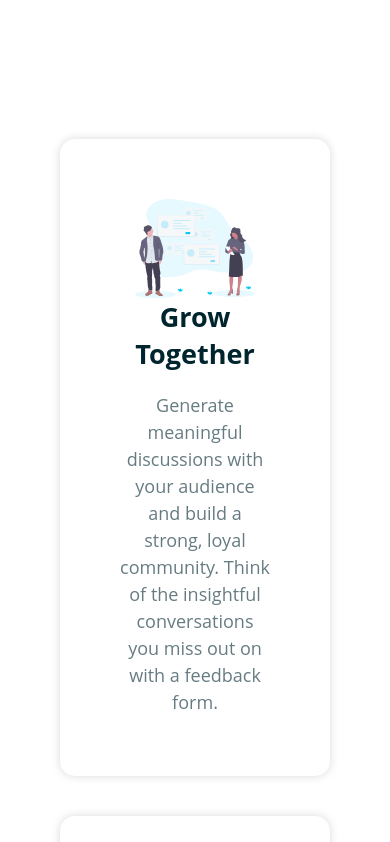
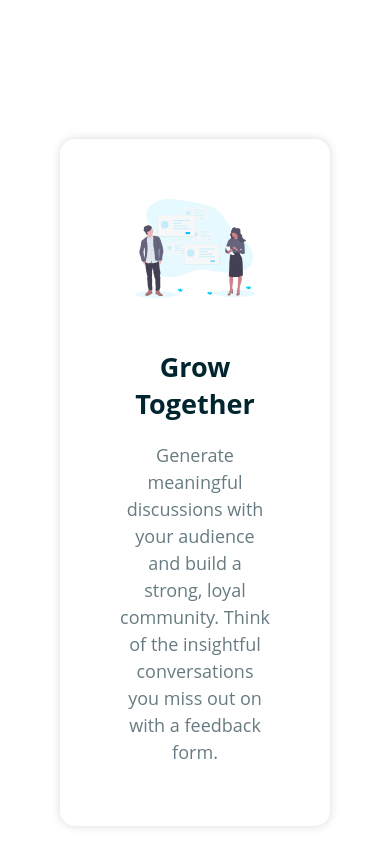
Before and after one commit to evansanchez963/huddle-landing-page, a React (Vite) app: page / in a window 390 px wide. Shown: the part 888-1730 px from the top of the page. Built offline with nearby package versions, Linux system fonts and the light colour scheme.

Commit message:
Edit h2 top margins on cards for mobile devices

```diff
--- a/src/components/styles/Card.styled.js
+++ b/src/components/styles/Card.styled.js
@@ -27,6 +27,10 @@ export const StyledCard = styled.div`
     flex-direction: column-reverse;
     text-align: center;
 
+    h2 {
+      margin-top: 50px;
+    }
+
     img {
       float: none;
     }
```
